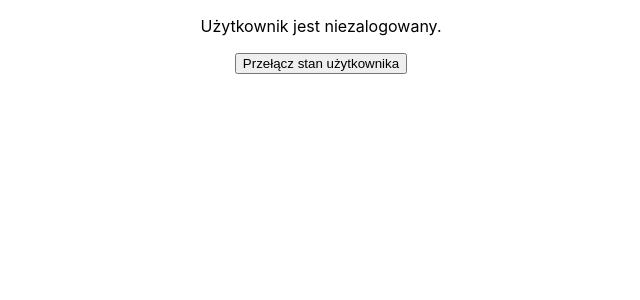
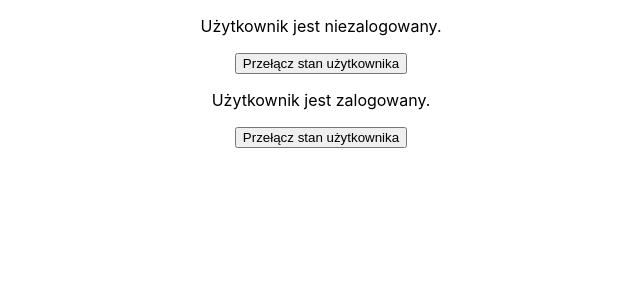
Before and after one commit to michalpluzek/react-context, a React (Create React App) app: page / in a window 1280 px wide. Shown: the top 300 px of the page, without its empty margins (319-959 px from the left). Built offline with nearby package versions, Linux system fonts and the light colour scheme.

Commit message:
Add second example, refactoring to simpler code

```diff
--- a/src/App.js
+++ b/src/App.js
@@ -10,6 +10,7 @@ import "./App.css";
 class App extends React.Component {
   state = {
     isUserLogged: defaultObject.isUserLogged,
+    isUserAdult: true,
   };
 
   render() {
@@ -24,6 +25,15 @@ class App extends React.Component {
           <UserInfo />
           <Button />
         </AppContext.Provider>
+        <AppContext.Provider
+          value={{
+            isUserLogged: this.state.isUserAdult,
+            toggleLoggedState: this.handleToggleStateIsAdult,
+          }}
+        >
+          <UserInfo />
+          <Button />
+        </AppContext.Provider>
       </div>
     );
   }
@@ -33,6 +43,12 @@ class App extends React.Component {
       isUserLogged: !prevState.isUserLogged,
     }));
   };
+
+  handleToggleStateIsAdult = () => {
+    this.setState((prevState) => ({
+      isUserAdult: !prevState.isUserAdult,
+    }));
+  };
 }
 
 export default App;
--- a/src/Button.jsx
+++ b/src/Button.jsx
@@ -2,13 +2,13 @@ import React from "react";
 import { AppContext } from "./AppContext";
 
 class Button extends React.Component {
+  static contextType = AppContext;
+
   render() {
+    const { toggleLoggedState } = this.context;
+
     return (
-      <AppContext.Consumer>
-        {({ toggleLoggedState }) => (
-          <button onClick={toggleLoggedState}>Przełącz stan użytkownika</button>
-        )}
-      </AppContext.Consumer>
+      <button onClick={toggleLoggedState}>Przełącz stan użytkownika</button>
     );
   }
 }
--- a/src/UserInfo.js
+++ b/src/UserInfo.js
@@ -2,17 +2,16 @@ import React from "react";
 import { AppContext } from "./AppContext";
 
 class UserInfo extends React.Component {
+  static contextType = AppContext;
+
   render() {
+    const { isUserLogged } = this.context;
+    const userLoggedInfo = isUserLogged ? "zalogowany." : "niezalogowany.";
+
     return (
-      <AppContext.Consumer>
-        {({ isUserLogged }) => (
-          <div>
-            <p>
-              Użytkownik jest {isUserLogged ? "zalogowany." : "niezalogowany."}
-            </p>
-          </div>
-        )}
-      </AppContext.Consumer>
+      <div>
+        <p>Użytkownik jest {userLoggedInfo}</p>
+      </div>
     );
   }
 }
```
